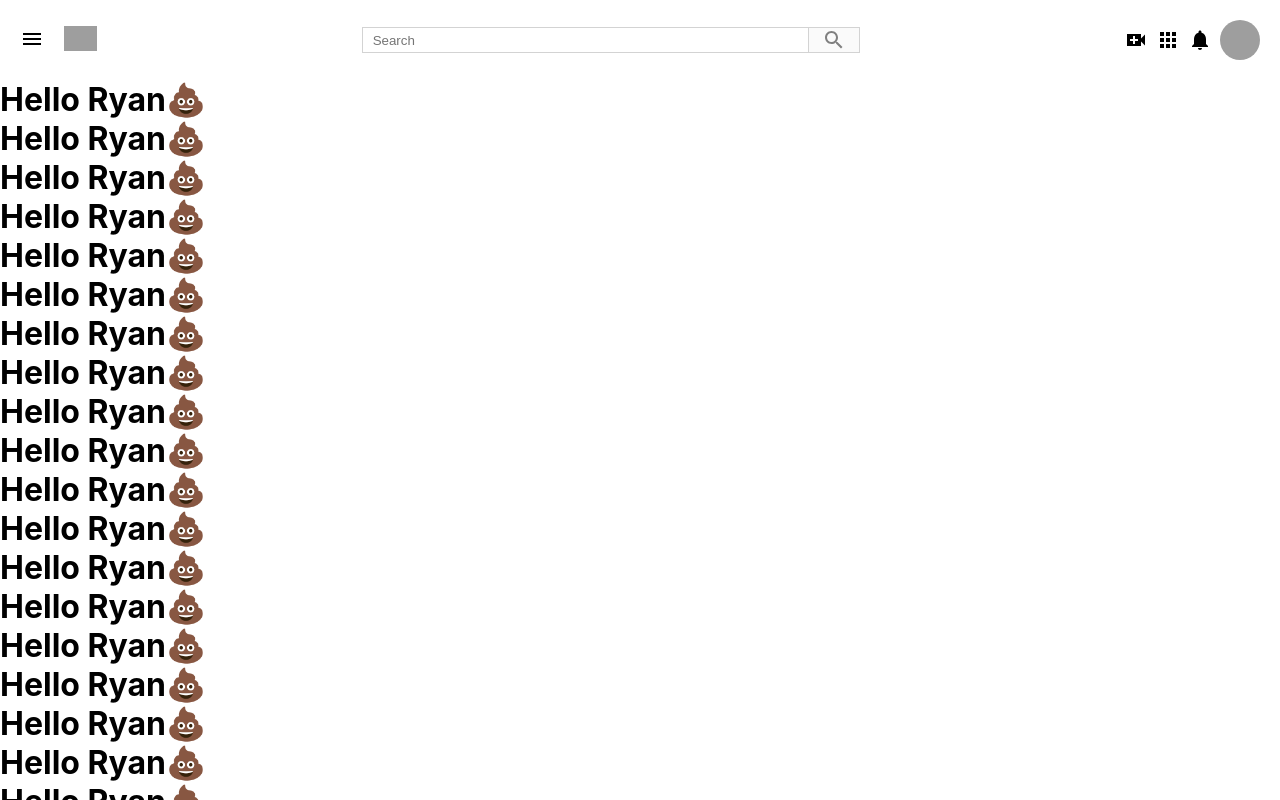
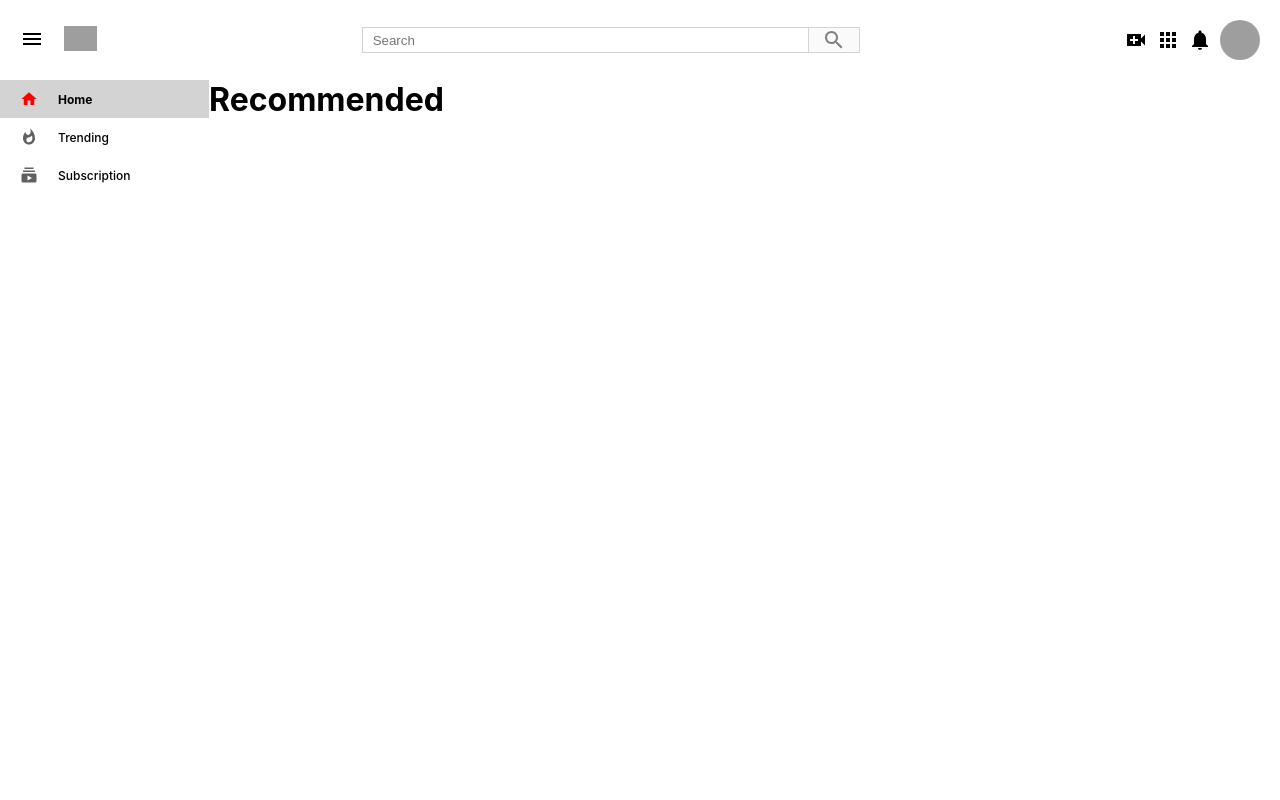
Before and after one commit to Rinin7/youtube-clone, a React (Create React App) app: page / in a window 1280 px wide. Shown: the top 800 px of the page. Built offline with nearby package versions, Linux system fonts and the light colour scheme; grey boxes are pictures that could not be loaded.

Commit message:
sidebar and recommended components created. sidebar basic styling for hover and selected created.

```diff
--- a/src/App.js
+++ b/src/App.js
@@ -1,35 +1,16 @@
-import "./App.css";
+import "./App.scss";
 import Header from "./components/Header/Header";
+import Sidebar from "./components/Sidebar/Sidebar";
+import Recommended from "./components/Recommended/Recommended";
 
 function App() {
   return (
     <div className="app">
       <Header />
-      <h1>Hello Ryan💩 </h1>
-      <h1>Hello Ryan💩 </h1>
-      <h1>Hello Ryan💩 </h1>
-      <h1>Hello Ryan💩 </h1>
-      <h1>Hello Ryan💩 </h1>
-      <h1>Hello Ryan💩 </h1>
-      <h1>Hello Ryan💩 </h1>
-      <h1>Hello Ryan💩 </h1>
-      <h1>Hello Ryan💩 </h1>
-      <h1>Hello Ryan💩 </h1>
-      <h1>Hello Ryan💩 </h1>
-      <h1>Hello Ryan💩 </h1>
-      <h1>Hello Ryan💩 </h1>
-      <h1>Hello Ryan💩 </h1>
-      <h1>Hello Ryan💩 </h1>
-      <h1>Hello Ryan💩 </h1>
-      <h1>Hello Ryan💩 </h1>
-      <h1>Hello Ryan💩 </h1>
-      <h1>Hello Ryan💩 </h1>
-      <h1>Hello Ryan💩 </h1>
-      <h1>Hello Ryan💩 </h1>
-      <h1>Hello Ryan💩 </h1>
-      <h1>Hello Ryan💩 </h1>
-      <h1>Hello Ryan💩 </h1>
-      <h1>Hello Ryan💩 </h1>
+      <div className="app__page">
+        <Sidebar />
+        <Recommended />
+      </div>
     </div>
   );
 }
--- /dev/null
+++ b/src/App.scss
@@ -0,0 +1,9 @@
+* {
+  margin: 0;
+}
+
+.app {
+  &__page {
+    display: flex;
+  }
+}
--- a/src/components/Recommended/Recommended.jsx
+++ b/src/components/Recommended/Recommended.jsx
@@ -0,0 +1,12 @@
+import React from "react";
+import "./Recommended.scss";
+
+function Recommended() {
+  return (
+    <div>
+      <h1>Recommended</h1>
+    </div>
+  );
+}
+
+export default Recommended;
--- /dev/null
+++ b/src/components/Recommended/Recommended.scss
@@ -0,0 +1,3 @@
+.recommended {
+  flex: 0.8;
+}
--- a/src/components/Sidebar/Sidebar.jsx
+++ b/src/components/Sidebar/Sidebar.jsx
@@ -0,0 +1,18 @@
+import React from "react";
+import "./Sidebar.scss";
+import SidebarRow from "../SidebarRow/SidebarRow";
+import HomeIcon from "@material-ui/icons/Home";
+import WhatshotIcon from "@material-ui/icons/Whatshot";
+import SubscriptionsIcon from "@material-ui/icons/Subscriptions";
+
+function Sidebar() {
+  return (
+    <div className="sidebar">
+      <SidebarRow selected Icon={HomeIcon} title="Home" />
+      <SidebarRow Icon={WhatshotIcon} title="Trending" />
+      <SidebarRow Icon={SubscriptionsIcon} title="Subscription" />
+    </div>
+  );
+}
+
+export default Sidebar;
--- /dev/null
+++ b/src/components/Sidebar/Sidebar.scss
@@ -0,0 +1,3 @@
+.sidebar {
+  flex: 0.2;
+}
--- /dev/null
+++ b/src/components/SidebarRow/SidebarRow.jsx
@@ -0,0 +1,13 @@
+import React from "react";
+import "./SidebarRow.scss";
+
+function SidebarRow({ title, Icon, selected }) {
+  return (
+    <div className={`sidebarRow ${selected && "selected"}`}>
+      <Icon className="sidebarRow__icon" />
+      <h2 className="sidebarRow__title">{title}</h2>
+    </div>
+  );
+}
+
+export default SidebarRow;
--- /dev/null
+++ b/src/components/SidebarRow/SidebarRow.scss
@@ -0,0 +1,42 @@
+.sidebarRow {
+  display: flex;
+  align-items: center;
+  padding: 10px 20px;
+
+  &:hover {
+    background-color: lightgray;
+    cursor: pointer;
+  }
+
+  &:hover > .sidebarRow__icon {
+    color: red;
+  }
+
+  &:hover > .sidebarRow__title {
+    font-weight: bold;
+  }
+
+  &.selected {
+    background-color: lightgray;
+  }
+
+  &.selected > .sidebarRow__icon {
+    color: red;
+  }
+
+  &.selected > .sidebarRow__title {
+    font-weight: bold;
+  }
+
+  &__icon {
+    color: #606060;
+    font-size: large !important;
+  }
+
+  &__title {
+    margin-left: 20px;
+    flex: 1;
+    font-size: 12px;
+    font-weight: 500;
+  }
+}
```
Also changed, not shown: src/styles/partials/_mixins.scss (added), src/styles/partials/_typography.scss (added), src/styles/partials/_variables.scss (added), src/styles/styles.scss (added).
